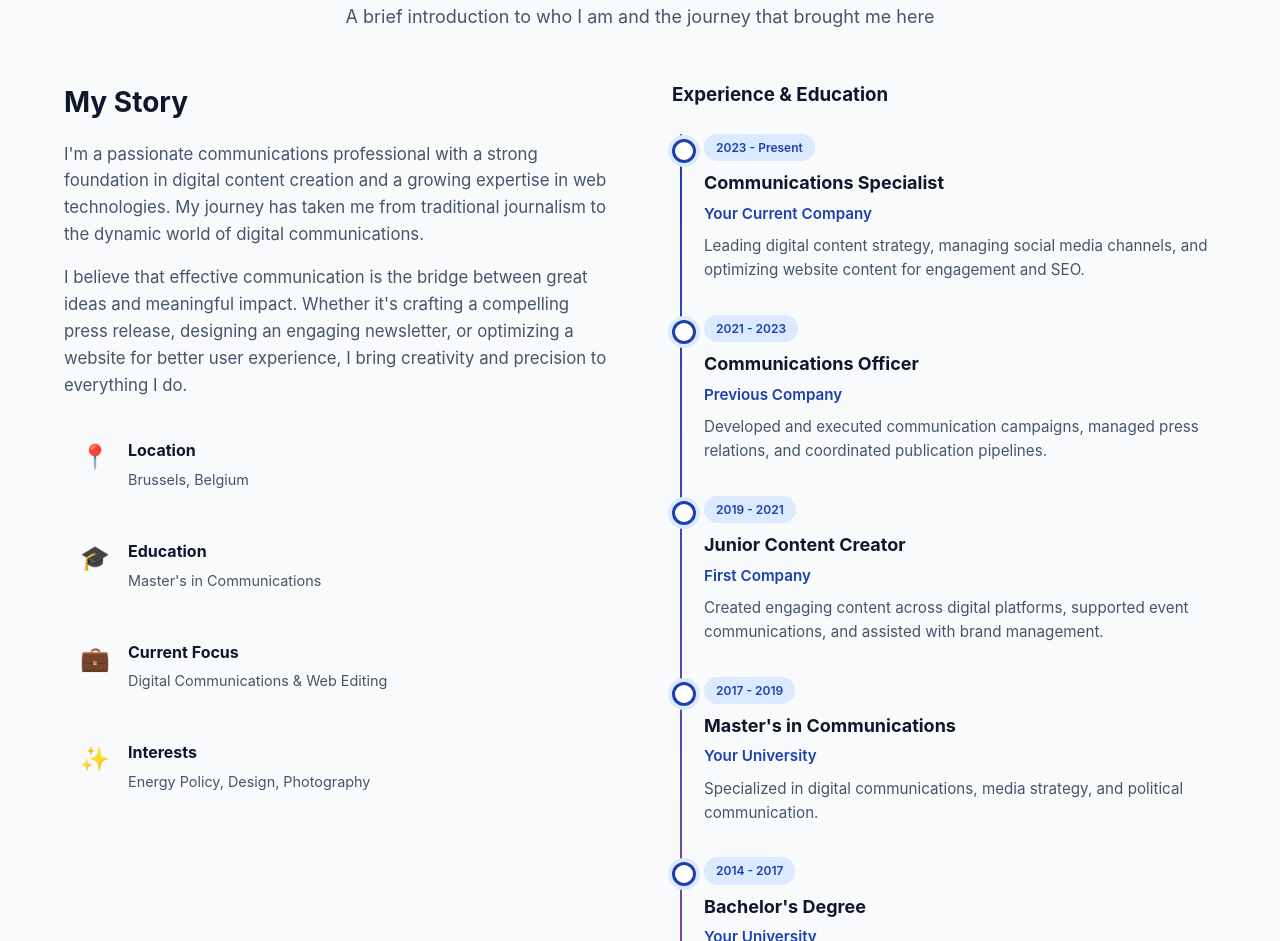
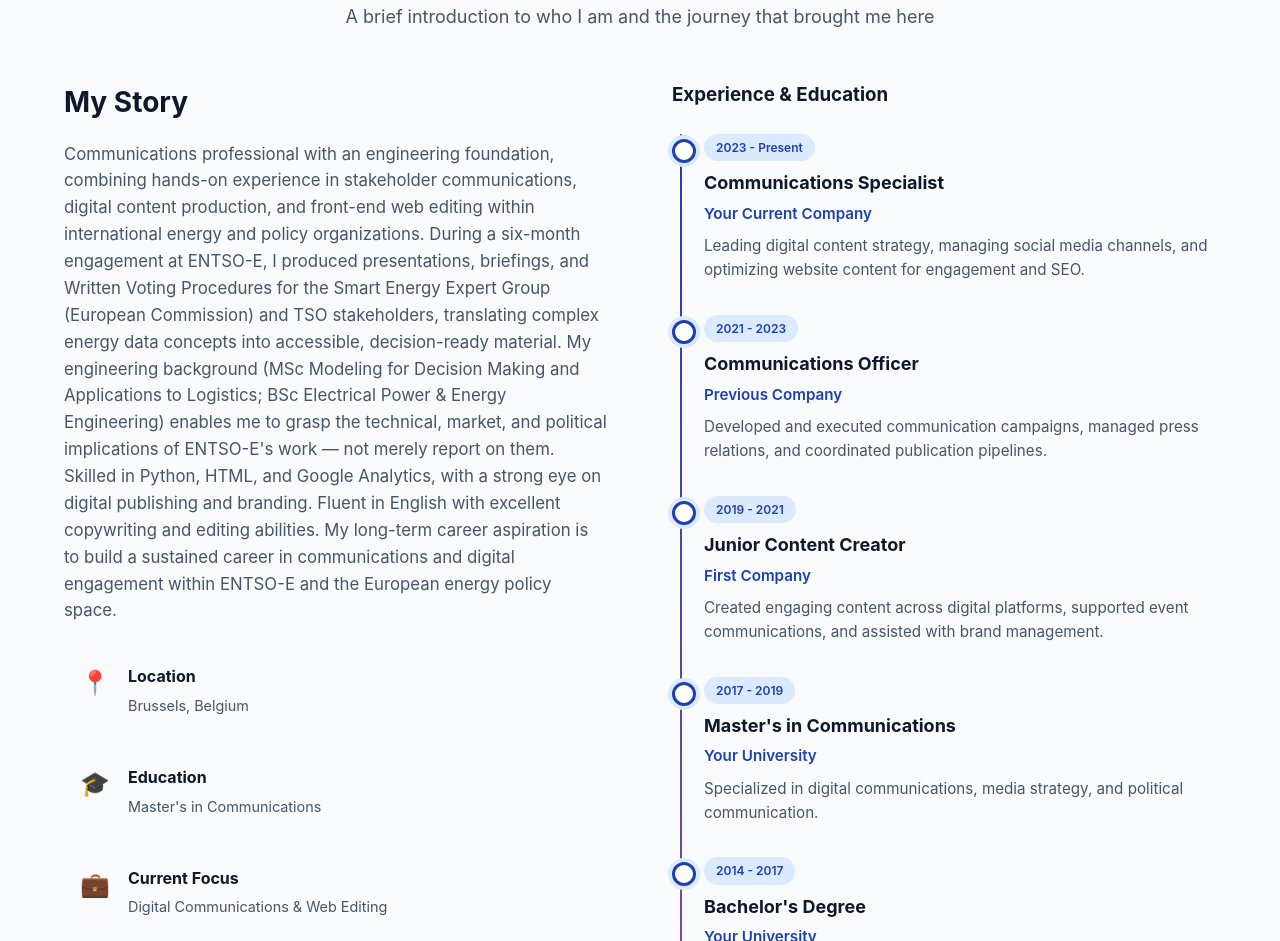
Before and after one commit to MoTawhid/MoTawhid.github.io, a plain HTML site: page index.html in a window 1280 px wide. Shown: the part 973-1914 px from the top of the page. Drawn offline with Linux system fonts and the light colour scheme.

Commit message:
Update index.html

```diff
--- a/index.html
+++ b/index.html
@@ -7,7 +7,7 @@
     <meta name="keywords" content="Communications, Digital Marketing, Web Editing, Portfolio, Content Creation">
     <meta name="author" content="Your Name">
 
-    <title>Your Name | Communications Specialist Portfolio</title>
+    <title>Mohamed Tawhid | Communications Specialist Portfolio</title>
 
     <!-- Google Analytics (replace G-XXXXXXXXXX with your ID) -->
     <script async src="https://www.googletagmanager.com/gtag/js?id=G-XXXXXXXXXX"></script>
@@ -1381,16 +1381,23 @@
                 <div class="about-text fade-in">
                     <h3>My Story</h3>
                     <p>
-                        I'm a passionate communications professional with a strong foundation in
-                        digital content creation and a growing expertise in web technologies.
-                        My journey has taken me from traditional journalism to the dynamic world
-                        of digital communications.
-                    </p>
-                    <p>
-                        I believe that effective communication is the bridge between great ideas
-                        and meaningful impact. Whether it's crafting a compelling press release,
-                        designing an engaging newsletter, or optimizing a website for better
-                        user experience, I bring creativity and precision to everything I do.
+                        Communications professional with an engineering foundation,
+                        combining hands-on experience in stakeholder communications,
+                        digital content production, and front-end web editing within
+                        international energy and policy organizations. During a six-month
+                        engagement at ENTSO-E, I produced presentations, briefings, and
+                        Written Voting Procedures for the Smart Energy Expert Group
+                        (European Commission) and TSO stakeholders, translating complex
+                        energy data concepts into accessible, decision-ready material. My
+                        engineering background (MSc Modeling for Decision Making and
+                        Applications to Logistics; BSc Electrical Power & Energy Engineering)
+                        enables me to grasp the technical, market, and political implications
+                        of ENTSO-E's work — not merely report on them. Skilled in Python,
+                        HTML, and Google Analytics, with a strong eye on digital publishing
+                        and branding. Fluent in English with excellent copywriting and editing
+                        abilities. My long-term career aspiration is to build a sustained career
+                        in communications and digital engagement within ENTSO-E and the
+                        European energy policy space.
                     </p>
 
                     <div class="info-list">
```
